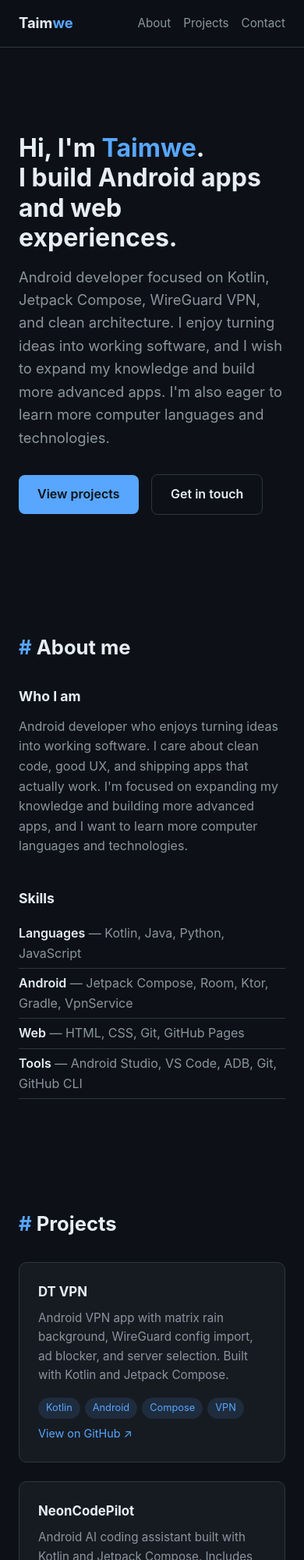
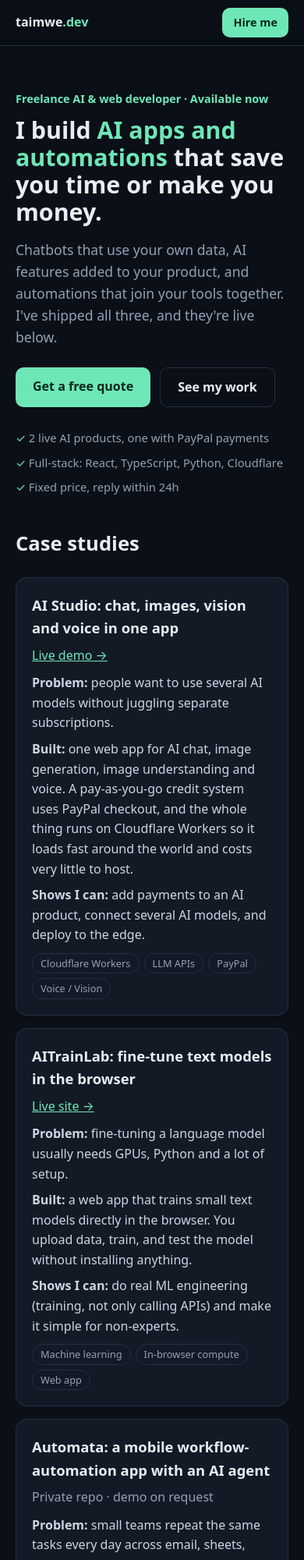
Before and after one commit to taimweromita505-source/taimweromita505-source.github.io, a plain HTML site: page index.html in a window 390 px wide. Shown: the top 2000 px of the page at 78% size. Drawn offline with Linux system fonts and the light colour scheme.

Commit message:
New hire-me portfolio: AI apps and automations

```diff
--- a/index.html
+++ b/index.html
@@ -2,180 +2,72 @@
 <html lang="en">
 <head>
 <meta charset="UTF-8">
-  <meta name="viewport" content="width=device-width, initial-scale=1.0">
-  <title>Taimwe — Developer Portfolio</title>
-  <meta name="description" content="Portfolio of Taimwe, an Android developer focused on Kotlin, Jetpack Compose, and modern Android apps.">
-  <style>
-    :root {
-      --bg: #0d1117;
-      --bg-soft: #161b22;
-      --fg: #e6edf3;
-      --muted: #8b949e;
-      --accent: #58a6ff;
-      --border: #30363d;
-    }
-    * { margin: 0; padding: 0; box-sizing: border-box; }
-    html { scroll-behavior: smooth; }
-    body {
-      background: var(--bg);
-      color: var(--fg);
-      font-family: -apple-system, BlinkMacSystemFont, "Segoe UI", Roboto, Helvetica, Arial, sans-serif;
-      line-height: 1.6;
-    }
-    .container { max-width: 860px; margin: 0 auto; padding: 0 24px; }
-
-    nav {
-      position: sticky; top: 0; z-index: 10;
-      background: rgba(13, 17, 23, 0.85);
-      backdrop-filter: blur(8px);
-      border-bottom: 1px solid var(--border);
-    }
-    nav .container { display: flex; align-items: center; justify-content: space-between; height: 60px; }
-    .logo { font-weight: 700; font-size: 1.15rem; color: var(--fg); text-decoration: none; }
-    .logo span { color: var(--accent); }
-    nav ul { list-style: none; display: flex; gap: 24px; }
-    nav a { color: var(--muted); text-decoration: none; font-size: 0.95rem; transition: color 0.2s; }
-    nav a:hover { color: var(--fg); }
-
-    header.hero { padding: 110px 0 80px; }
-    .hero h1 { font-size: 2.6rem; line-height: 1.2; margin-bottom: 16px; }
-    .hero h1 span { color: var(--accent); }
-    .hero p { color: var(--muted); font-size: 1.15rem; max-width: 560px; margin-bottom: 32px; }
-    .btn {
-      display: inline-block; padding: 12px 24px; border-radius: 8px;
-      text-decoration: none; font-weight: 600; transition: all 0.2s;
-    }
-    .btn-primary { background: var(--accent); color: #0d1117; }
-    .btn-primary:hover { background: #79c0ff; }
-    .btn-ghost { border: 1px solid var(--border); color: var(--fg); margin-left: 12px; }
-    .btn-ghost:hover { border-color: var(--muted); }
-
-    section { padding: 70px 0; }
-    section h2 { font-size: 1.6rem; margin-bottom: 28px; }
-    section h2 span { color: var(--accent); }
-    .muted { color: var(--muted); }
-
-    .about-grid { display: grid; grid-template-columns: 1fr 1fr; gap: 40px; }
-    .about-grid h3 { font-size: 1.1rem; margin-bottom: 12px; }
-    .about-grid ul { list-style: none; }
-    .about-grid li { padding: 6px 0; border-bottom: 1px solid var(--border); color: var(--muted); }
-    .about-grid li b { color: var(--fg); font-weight: 600; }
-
-    .projects { display: grid; grid-template-columns: repeat(auto-fit, minmax(250px, 1fr)); gap: 24px; }
-    .card {
-      background: var(--bg-soft); border: 1px solid var(--border);
-      border-radius: 10px; padding: 24px; transition: border-color 0.2s, transform 0.2s;
-    }
-    .card:hover { border-color: var(--accent); transform: translateY(-3px); }
-    .card h3 { margin-bottom: 8px; font-size: 1.05rem; }
-    .card p { color: var(--muted); font-size: 0.95rem; margin-bottom: 16px; }
-    .tag {
-      display: inline-block; padding: 3px 10px; margin: 0 6px 6px 0;
-      background: rgba(88, 166, 255, 0.12); color: var(--accent);
-      border-radius: 999px; font-size: 0.8rem;
-    }
-    .card a { color: var(--accent); text-decoration: none; font-size: 0.9rem; }
-    .card a:hover { text-decoration: underline; }
-
-    .contact-links { display: flex; flex-wrap: wrap; gap: 20px; margin-top: 8px; }
-    .contact-links a { color: var(--accent); text-decoration: none; }
-    .contact-links a:hover { text-decoration: underline; }
-
-    footer { border-top: 1px solid var(--border); padding: 28px 0; text-align: center; color: var(--muted); font-size: 0.9rem; }
-
-    @media (max-width: 640px) {
-      .hero h1 { font-size: 2rem; }
-      .about-grid { grid-template-columns: 1fr; }
-      nav ul { gap: 16px; }
-    }
-  </style>
+<meta name="viewport" content="width=device-width, initial-scale=1">
+<title>Taimwe — I build AI apps and automations</title>
+<meta name="description" content="Freelance AI and web developer. AI chatbots, AI-powered web apps, and workflow automations, delivered fast. Available for hire.">
+<meta property="og:title" content="Taimwe — I build AI apps and automations">
+<meta property="og:description" content="AI chatbots, AI web apps, and automations that save your team hours. Fixed prices, fast delivery.">
+<link rel="stylesheet" href="style.css">
 </head>
 <body>
+<nav><div class="wrap nav"><a href="#" class="logo">taimwe<span>.dev</span></a><a class="btn sm" href="#contact">Hire me</a></div></nav>
 
-  <nav>
-    <div class="container">
-      <a class="logo" href="#">Taim<span>we</span></a>
-      <ul>
-        <li><a href="#about">About</a></li>
-        <li><a href="#projects">Projects</a></li>
-        <li><a href="#contact">Contact</a></li>
-      </ul>
-    </div>
-  </nav>
-
-  <header class="hero">
-    <div class="container">
-      <h1>Hi, I'm <span>Taimwe</span>.<br>I build Android apps and web experiences.</h1>
-      <p>Android developer focused on Kotlin, Jetpack Compose, WireGuard VPN, and clean architecture. I enjoy turning ideas into working software, and I wish to expand my knowledge and build more advanced apps. I'm also eager to learn more computer languages and technologies.</p>
-      <a class="btn btn-primary" href="#projects">View projects</a>
-      <a class="btn btn-ghost" href="#contact">Get in touch</a>
-    </div>
+<header class="wrap hero">
+  <p class="tag">Freelance AI &amp; web developer · Available now</p>
+  <h1>I build <span>AI apps and automations</span> that save you time or make you money.</h1>
+  <p class="lead">Chatbots that use your own data, AI features added to your product, and automations that join your tools together. I've shipped all three, and they're live below.</p>
+  <div class="cta"><a class="btn" href="mailto:taimweromita505@gmail.com?subject=Project%20inquiry">Get a free quote</a><a class="btn ghost" href="#work">See my work</a></div>
+  <ul class="proof"><li>2 live AI products, one with PayPal payments</li><li>Full-stack: React, TypeScript, Python, Cloudflare</li><li>Fixed price, reply within 24h</li></ul>
 </header>
 
-  <section id="about">
-    <div class="container">
-      <h2><span>#</span> About me</h2>
-      <div class="about-grid">
-        <div>
-          <h3>Who I am</h3>
-          <p class="muted">Android developer who enjoys turning ideas into working software. I care about clean code, good UX, and shipping apps that actually work. I'm focused on expanding my knowledge and building more advanced apps, and I want to learn more computer languages and technologies.</p>
-        </div>
-        <div>
-          <h3>Skills</h3>
-          <ul>
-            <li><b>Languages</b> — Kotlin, Java, Python, JavaScript</li>
-            <li><b>Android</b> — Jetpack Compose, Room, Ktor, Gradle, VpnService</li>
-            <li><b>Web</b> — HTML, CSS, Git, GitHub Pages</li>
-            <li><b>Tools</b> — Android Studio, VS Code, ADB, Git, GitHub CLI</li>
-          </ul>
-        </div>
-      </div>
-    </div>
+<section id="work" class="wrap">
+  <h2>Case studies</h2>
+  <article class="case">
+    <div class="case-head"><h3>AI Studio: chat, images, vision and voice in one app</h3><a href="https://ai-video-production.taimweromita505.workers.dev" target="_blank" rel="noopener">Live demo →</a></div>
+    <p><b>Problem:</b> people want to use several AI models without juggling separate subscriptions.</p>
+    <p><b>Built:</b> one web app for AI chat, image generation, image understanding and voice. A pay-as-you-go credit system uses PayPal checkout, and the whole thing runs on Cloudflare Workers so it loads fast around the world and costs very little to host.</p>
+    <p><b>Shows I can:</b> add payments to an AI product, connect several AI models, and deploy to the edge.</p>
+    <ul class="chips"><li>Cloudflare Workers</li><li>LLM APIs</li><li>PayPal</li><li>Voice / Vision</li></ul>
+  </article>
+  <article class="case">
+    <div class="case-head"><h3>AITrainLab: fine-tune text models in the browser</h3><a href="https://aitrainlab.de" target="_blank" rel="noopener">Live site →</a></div>
+    <p><b>Problem:</b> fine-tuning a language model usually needs GPUs, Python and a lot of setup.</p>
+    <p><b>Built:</b> a web app that trains small text models directly in the browser. You upload data, train, and test the model without installing anything.</p>
+    <p><b>Shows I can:</b> do real ML engineering (training, not only calling APIs) and make it simple for non-experts.</p>
+    <ul class="chips"><li>Machine learning</li><li>In-browser compute</li><li>Web app</li></ul>
+  </article>
+  <article class="case">
+    <div class="case-head"><h3>Automata: a mobile workflow-automation app with an AI agent</h3><span class="muted">Private repo · demo on request</span></div>
+    <p><b>Problem:</b> small teams repeat the same tasks every day across email, sheets, chat and the web.</p>
+    <p><b>Built:</b> an Expo/React Native app with a FastAPI backend. Users build workflows that run on demand, on a schedule or from a webhook. Each step can be web scraping or search, sandboxed code, an LLM step, Telegram, Slack, Discord, email, or Google Sheets, Gmail, Drive and Calendar. It also has an AI agent chat, n8n integration, an encrypted credentials vault and a paywall.</p>
+    <p><b>Shows I can:</b> build the same kind of automations you'd pay for in Zapier or n8n, but made to fit your business.</p>
+    <ul class="chips"><li>React Native / Expo</li><li>TypeScript</li><li>FastAPI</li><li>MongoDB</li><li>n8n</li></ul>
+  </article>
+  <p class="muted small">Also built: <b>AetherOS</b>, an Android AI-assistant launcher (Capacitor + React + Kotlin). It has tool-calling chat, an on-device LLM plugin and accessibility automation.</p>
 </section>
 
-  <section id="projects">
-    <div class="container">
-      <h2><span>#</span> Projects</h2>
-      <div class="projects">
-        <div class="card">
-          <h3>DT VPN</h3>
-          <p>Android VPN app with matrix rain background, WireGuard config import, ad blocker, and server selection. Built with Kotlin and Jetpack Compose.</p>
-          <div><span class="tag">Kotlin</span><span class="tag">Android</span><span class="tag">Compose</span><span class="tag">VPN</span></div>
-          <a href="https://github.com/taimweromita505-source/dt-vpn" target="_blank">View on GitHub ↗</a>
+<section id="services" class="wrap">
+  <h2>Services &amp; starting prices</h2>
+  <div class="grid">
+    <div class="card"><h3>AI chatbot on your data</h3><p class="price">from €450</p><p>A website or Telegram chatbot that answers from your documents, FAQ or product catalog. Ready in about 5 days.</p></div>
+    <div class="card"><h3>Workflow automation</h3><p class="price">from €300</p><p>Connect forms, email, Sheets, CRM, Slack and AI using n8n, Make or custom code. Ready in about 3 to 5 days.</p></div>
+    <div class="card"><h3>AI web app / MVP</h3><p class="price">from €1,500</p><p>A full AI product with login, payments (PayPal or Stripe) and deployment. Ready in 2 to 4 weeks.</p></div>
+    <div class="card"><h3>Hourly / ongoing</h3><p class="price">€45 / hour</p><p>Fixes, new features, AI integrations in an existing app, landing pages.</p></div>
   </div>
-        <div class="card">
-          <h3>NeonCodePilot</h3>
-          <p>Android AI coding assistant built with Kotlin and Jetpack Compose. Includes agent engine, remote service, and terminal integration.</p>
-          <div><span class="tag">Kotlin</span><span class="tag">Android</span><span class="tag">Compose</span></div>
-          <a href="https://github.com/taimweromita505-source/NeonCodePilot" target="_blank">View on GitHub ↗</a>
-        </div>
-        <div class="card">
-          <h3>ViralScenario</h3>
-          <p>Viral scenario challenge app for Android. Built with modern Android tools and a focus on smooth user experience.</p>
-          <div><span class="tag">Kotlin</span><span class="tag">Android</span><span class="tag">Compose</span></div>
-          <a href="https://github.com/taimweromita505-source/ViralScenario" target="_blank">View on GitHub ↗</a>
-        </div>
-      </div>
-    </div>
+  <p class="muted small">Final price is fixed up front after a short call. 50% to start, 50% on delivery.</p>
 </section>
 
-  <section id="contact">
-    <div class="container">
-      <h2><span>#</span> Contact</h2>
-      <p class="muted" style="margin-bottom: 12px;">Have a project in mind or just want to say hi? Reach out.</p>
-      <div class="contact-links">
-        <a href="mailto:taimweromita505@gmail.com">✉ taimweromita505@gmail.com</a>
-        <a href="https://github.com/taimweromita505-source" target="_blank">GitHub</a>
-      </div>
-    </div>
+<section id="process" class="wrap">
+  <h2>How it works</h2>
+  <ol class="steps"><li><b>Tell me the problem</b>: one email is enough.</li><li><b>Fixed quote within 24h</b>: scope, price, deadline.</li><li><b>Build with check-ins</b>: you see progress every few days.</li><li><b>Launch + 14 days support</b>: bugs fixed free.</li></ol>
 </section>
 
-  <footer>
-    <div class="container">© <span id="year"></span> Taimwe. Built with HTML & CSS.</div>
-  </footer>
-
-  <script>
-    document.getElementById("year").textContent = new Date().getFullYear();
-  </script>
+<section id="contact" class="wrap contact">
+  <h2>Have a task AI could handle?</h2>
+  <p>Tell me what you want automated or built. You'll get a plan and a price within 24 hours.</p>
+  <a class="btn big" href="mailto:taimweromita505@gmail.com?subject=Project%20inquiry">taimweromita505@gmail.com</a>
+  <p class="small muted"><a href="https://github.com/taimweromita505-source">GitHub</a></p>
+</section>
+<footer class="wrap small muted">© Taimwe · AI &amp; web development</footer>
 </body>
 </html>
--- /dev/null
+++ b/style.css
@@ -0,0 +1,30 @@
+:root{--bg:#0b0f17;--card:#131a26;--fg:#e8edf5;--mu:#93a0b4;--ac:#6ee7b7;--bd:#243044}
+*{box-sizing:border-box;margin:0;padding:0}
+html{scroll-behavior:smooth}
+body{background:var(--bg);color:var(--fg);font:16px/1.6 system-ui,-apple-system,"Segoe UI",Roboto,sans-serif}
+a{color:var(--ac)}
+.wrap{max-width:960px;margin:0 auto;padding:0 20px}
+nav{position:sticky;top:0;background:rgba(11,15,23,.9);backdrop-filter:blur(8px);border-bottom:1px solid var(--bd);z-index:9}
+.nav{display:flex;justify-content:space-between;align-items:center;height:58px}
+.logo{color:var(--fg);font-weight:700;text-decoration:none}.logo span{color:var(--ac)}
+.hero{padding:56px 20px 40px}
+.tag{color:var(--ac);font-size:.9rem;font-weight:600;margin-bottom:12px}
+h1{font-size:clamp(1.9rem,6vw,3rem);line-height:1.15;margin-bottom:16px}h1 span{color:var(--ac)}
+.lead{color:var(--mu);font-size:1.1rem;max-width:620px;margin-bottom:24px}
+.btn{display:inline-block;background:var(--ac);color:#06281c;font-weight:700;padding:12px 22px;border-radius:10px;text-decoration:none}
+.btn.ghost{background:none;color:var(--fg);border:1px solid var(--bd)}.btn.sm{padding:7px 14px;font-size:.9rem}.btn.big{font-size:1.1rem;padding:14px 26px;word-break:break-all}
+.cta{display:flex;flex-wrap:wrap;gap:12px}
+.proof{list-style:none;margin-top:28px;display:flex;flex-wrap:wrap;gap:8px 20px;color:var(--mu);font-size:.92rem}.proof li:before{content:"✓ ";color:var(--ac)}
+section{padding:44px 20px}
+h2{font-size:1.6rem;margin-bottom:22px}
+.case,.card{background:var(--card);border:1px solid var(--bd);border-radius:14px;padding:20px;margin-bottom:16px}
+.case-head{display:flex;flex-wrap:wrap;justify-content:space-between;gap:8px;margin-bottom:10px}
+.case h3{font-size:1.15rem}.case p{margin-bottom:8px;color:#cdd5e1}
+.chips{list-style:none;display:flex;flex-wrap:wrap;gap:6px;margin-top:10px}.chips li{font-size:.8rem;border:1px solid var(--bd);border-radius:99px;padding:2px 10px;color:var(--mu)}
+.grid{display:grid;gap:16px}
+.card h3{font-size:1.05rem}.price{color:var(--ac);font-weight:700;font-size:1.3rem;margin:4px 0 8px}.card p:last-child{color:var(--mu)}
+.steps{padding-left:20px;display:grid;gap:8px}
+.contact{text-align:center}.contact p{color:var(--mu);margin-bottom:18px}
+.small{font-size:.88rem}.muted{color:var(--mu)}
+footer{padding:30px 20px;border-top:1px solid var(--bd)}
+@media(min-width:700px){.grid{grid-template-columns:1fr 1fr}.hero{padding:96px 20px 60px}}
```
Lines whose indentation alone changed are shown as unchanged.
